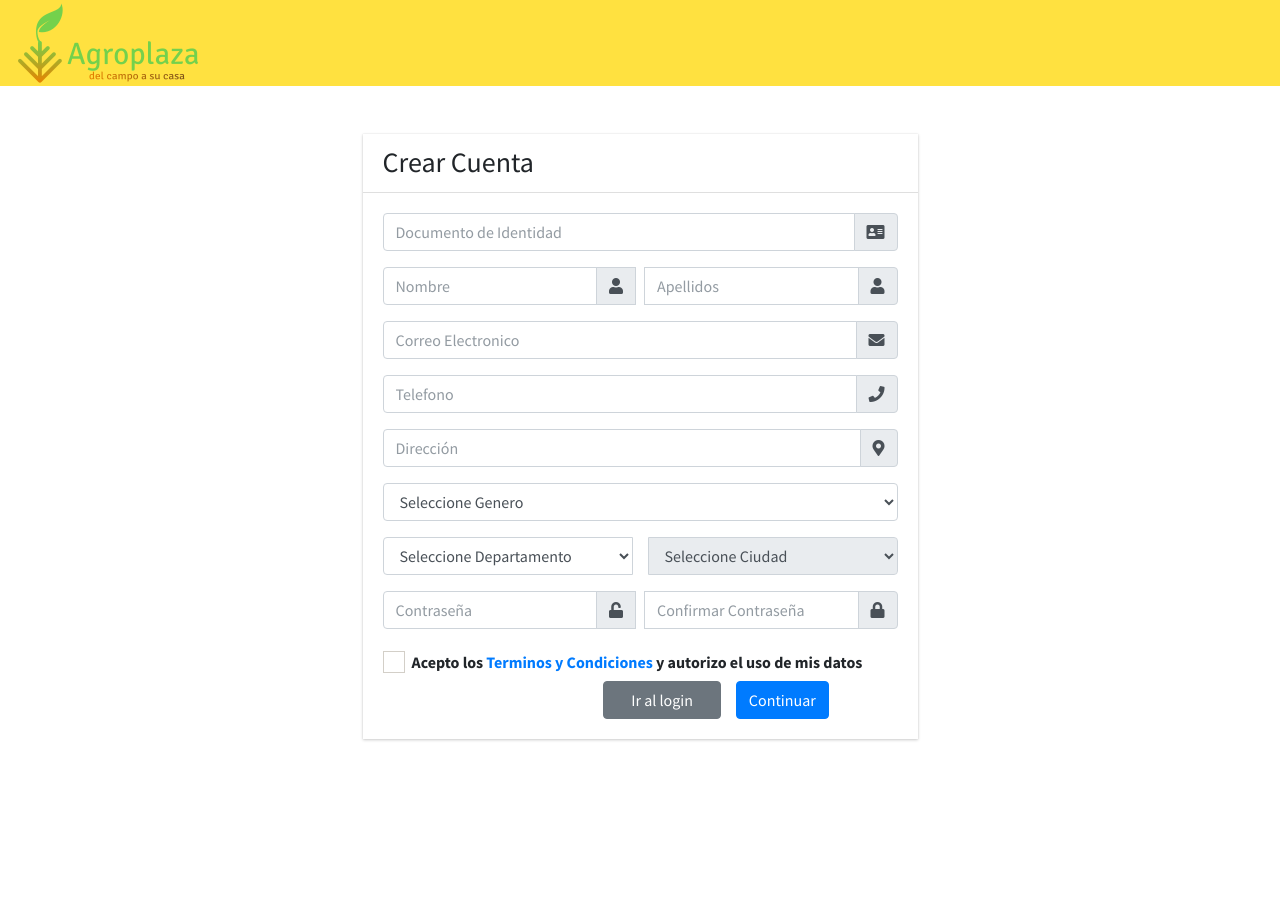
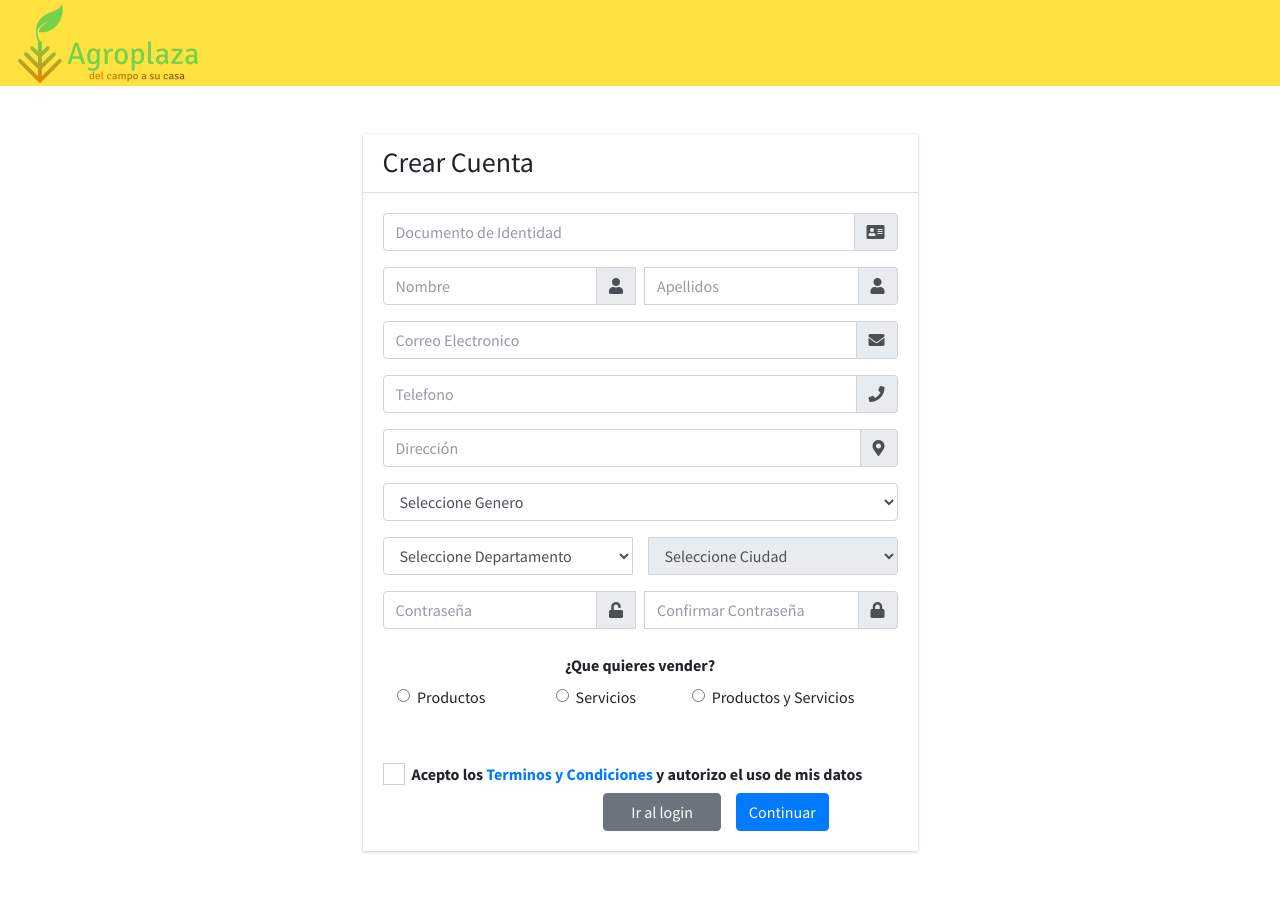
Before and after one commit to maryjios/AgroPlaza, a CodeIgniter 4 app: the page made by app/Views/registrar_vendedor.php in a window 1280 px wide. Before the commit the page ends 741 px from the top, so only its background shows below. Run offline with PHP 8.4 and a stand-in for CodeIgniter, Linux system fonts and the light colour scheme; the template is opened without the code that fills it, so the values that code supplies are empty; some libraries are stand-ins or nearby versions.

Commit message:
Ca,mbios en form registrar vendedor

```diff
--- a/app/Views/registrar_datos_especializacion.php
+++ b/app/Views/registrar_datos_especializacion.php
@@ -101,7 +101,6 @@
                                         <label class="custom-file-label" for="exampleInputFile" data-browse="📁 Seleccionar Archivo">Ningun archivo seleccionado...</label>
                                     </div>
 
-
                                     <button type="submit" id="insertar" class="btn btn-primary float-right mt-4">Completar Registro</button>
 
                                 </form>
@@ -135,7 +134,7 @@
         $(document).ready(iniciar);
 
         function iniciar() {
-            $('#divInputFile').hide();
+            $('#datosEspecialista').hide();
 
             $("input[name='loQueVaAVender']").on('click', mostrarInputFile);
 
--- a/app/Views/registrar_vendedor.php
+++ b/app/Views/registrar_vendedor.php
@@ -87,7 +87,7 @@
                                     </div>
 
                                     <div class="input-group mb-3">
-                                        <input type="text" class="form-control" id="direccion"  placeholder="Dirección">
+                                        <input type="text" class="form-control" id="direccion" placeholder="Dirección">
                                         <div class="input-group-append">
                                             <div class="input-group-text">
                                                 <span class="fas fa-map-marker-alt"></span>
@@ -142,6 +142,45 @@
                                         </div>
                                     </div>
 
+
+                                    <div class="text-center mt-4">
+                                        <label>¿Que quieres vender?</label>
+                                    </div>
+
+                                    <div class="row text-center mb-5">
+                                        <div class="col-3">
+                                            <div class="form-check">
+                                                <input class="form-check-input radio" name="loQueVaAVender" type="radio" value="Productos">
+                                                <label class="form-check-label" for="defaultCheck1">
+                                                    Productos
+                                                </label>
+                                            </div>
+                                        </div>
+                                        <!-- /.col -->
+                                        <div class="col-4">
+                                            <div class="form-check">
+                                                <input class="form-check-input radio" name="loQueVaAVender" type="radio" value="Servicios">
+                                                <label class="form-check-label" for="defaultCheck1">
+                                                    Servicios
+                                                </label>
+                                            </div>
+                                        </div>
+
+                                        <div class="col-5">
+                                            <div class="form-check text-left">
+                                                <input class="form-check-input radio    " name="loQueVaAVender" type="radio" value="Productos y Servicios">
+                                                <label class="form-check-label" for="defaultCheck1">
+                                                    Productos y Servicios
+                                                </label>
+                                            </div>
+                                        </div>
+                                        <!-- /.col -->
+                                    </div>
+
+                                    <div id="datosEspecialista" class="mb-4 mt-2">
+
+                                    </div>
+
                                     <div class="row">
                                         <div class="col-12">
                                             <div class="icheck-primary">
@@ -169,6 +208,7 @@
                                         </div>
                                         <!-- /.col -->
                                     </div>
+
                                 </form>
                             </div>
                             <!--/card-block-->
@@ -196,13 +236,19 @@
         $(document).ready(iniciar);
 
         function iniciar() {
+
+
             $('#ciudad').attr("disabled", true);
 
             $("#departamento").on('change', elegirDepartamento);
 
             $("#formulario_registro").submit(formRegistrarVendedor);
 
+            $("input[name='loQueVaAVender']").on('click', mostrarInputFile);
+
+
         }
+
 
         function elegirDepartamento() {
 
@@ -234,6 +280,38 @@
                         console.log("error en el proceso");
                         alert("sdsd");
                     });
+            }
+        }
+
+
+        function mostrarInputFile() {
+            valor_seleccionado = $("input[name='loQueVaAVender']:checked").val();
+
+            if (valor_seleccionado != 'Productos' && valor_seleccionado != undefined) {
+
+                datos = `<div class="row mt-5" id="divProfesion">
+                                        <label class="ml-2">Profesion:</label><br>
+                                        <input type="text" class="form-control" name="n_especializacion" id="n_especializacion"></textarea>
+                                    </div>
+
+                                    <div class="row mt-5">
+                                        <label class="ml-2">Descripción:</label>
+                                        <textarea class="form-control bg-light" name="descripcion" id="descripcion" class="" cols="30" rows="4" placeholder="Cuentanos mas de ti..."></textarea>
+                                    </div>
+
+                                    <br>
+
+                                    <div class="col-12 custom-file" id="divInputFile">
+                                        <input type="file" class="custom-file-input" id="certificado">
+                                        <label class="custom-file-label" for="exampleInputFile" data-browse="📁 Seleccionar Archivo">Ningun archivo seleccionado...</label>
+                                    </div>`;
+
+                $('#datosEspecialista').html(datos);
+                $('#datosEspecialista').show();
+
+            } else {
+                $('#datosEspecialista').hide();
+
             }
         }
 
@@ -284,7 +362,7 @@
                             alert("El email ingresado ya existe...");
 
                         } else if (data == "OK#CORRECT#DATA") {
-                            window.location.href = "<?php echo base_url('/CompletarDatosDeRegistro?vendedor='); ?>"+documento;
+                            window.location.href = "<?php echo base_url('/CompletarDatosDeRegistro?vendedor='); ?>" + documento;
 
                         }
                     })
@@ -292,12 +370,11 @@
                         alert("error en el proceso");
                         console.log(data);
                     });
-            }else{
+            } else {
 
                 alert('todos los campos son oblicatorios')
             }
         }
-
     </script>
 
 </body>
```
Also changed, not shown: app/Controllers/Inicio.php (line endings or trailing spaces), 2 other files.
